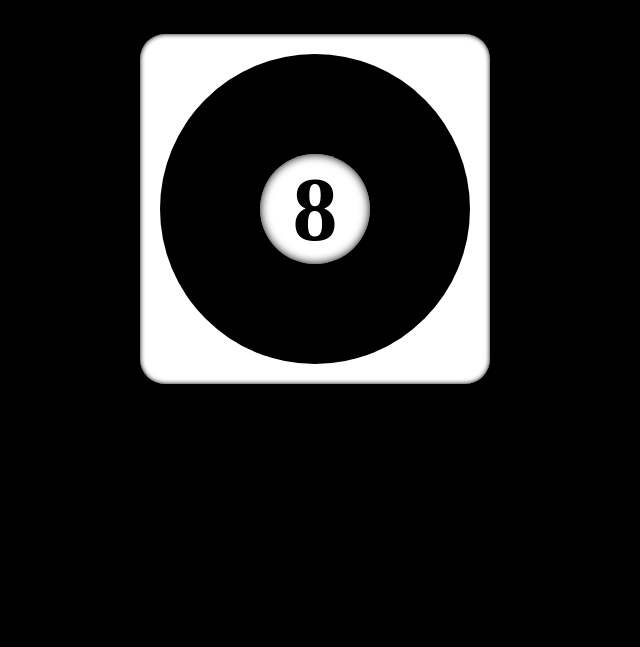
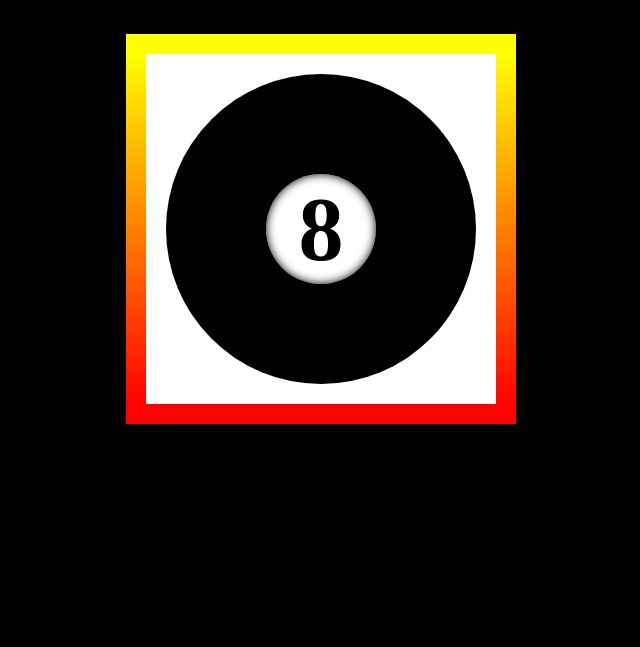
Before and after one commit to Camilla-LG/GA-Eightball, a plain HTML site: page index.html in a window 1280 px wide. Shown: the part 153-800 px from the top of the page, without its empty margins (319-959 px from the left). Drawn offline with Linux system fonts and the light colour scheme.

Commit message:
gradient color

```diff
--- a/script.js
+++ b/script.js
@@ -27,7 +27,7 @@ function updateView(){
 
 function getRandomAnswer(){
     let randomIndex = Math.floor(Math.random() * cueBall.length);
-    let cueBallTxt = cueBall.length > 0 ? cueBall[randomIndex] : 'Cash, please'
+    let cueBallTxt = cueBall.length > 0 ? cueBall[randomIndex] : 'Go Away!'
     classFont = '';
     startPoint = cueBallTxt;
     cueBall.splice(randomIndex, 1);
--- a/style.css
+++ b/style.css
@@ -23,7 +23,11 @@ h1 {
     display: flex;
     justify-content: center;
     align-items: center;
-    box-shadow: inset 0 0 5px black;
+    /* box-shadow: inset 0 0 5px black; */
+    border: double;
+    border-image-slice: 1;
+    border-width: 20px;
+    border-image-source: linear-gradient(to top, red, yellow);
 }
 
 .ball8 {
```
